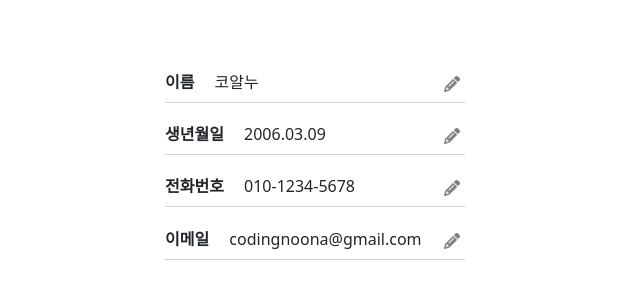
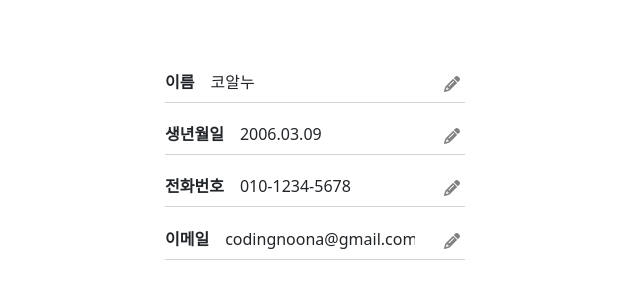
Before and after one commit to busan-bae/group_forth, a plain HTML site: page html/mypage.html in a window 1280 px wide. Shown: the part 216-517 px from the top of the page, 477-1117 px from the left. Drawn offline with nearby package versions, Linux system fonts and the light colour scheme.

Commit message:
local storage update

```diff
--- a/JS/mypage.js
+++ b/JS/mypage.js
@@ -28,11 +28,21 @@ pencilIcon.forEach((item, index) => {
     } else {
       // 편집 완료를 눌렀을 때
       if (profileRender(index)) { // 유효성 검사 후 렌더가 되고 true 를 반환받았을때
+        window.localStorage.setItem("profile", JSON.stringify(myProfile)); // 로컬 스토리지에 프로필 객체 저장
         profileItem[index].contentEditable = "false";
         profileInfo[index].style.borderColor = "lightgray";
         item.style.color = "gray";
         isEditable[index] = false;
       }
+    }
+  });
+});
+
+profileItem.forEach((item, index) => {
+  item.addEventListener("keydown", (event) => {
+    if (event.key === "Enter") {
+      event.preventDefault();
+      console.log("enter");
     }
   });
 });
@@ -44,6 +54,7 @@ inputFile.addEventListener("change", () => {
   fReader.onloadend = (event) => {
     profileIMG.style.backgroundImage = `url(${event.target.result})`;
     imgRoot = event.target.result;
+    window.localStorage.setItem("imgAdress", imgRoot);
   };
 });
 
@@ -189,4 +200,24 @@ const profileRender = (index) => {
   }
 };
 
-export default imgRoot;
+if (window.localStorage.getItem("profile") === null) { // 로컬 스토리지가 비어있을 경우 (프로필 설정을 한번도 안한 경우)
+  window.localStorage.setItem("profile", JSON.stringify(myProfile)); // 로컬 스토리지를 디폴트 값으로 저장
+}
+if (window.localStorage.getItem("imgAdress") === null) { // 이미지 스토리지가 비어있을 경우
+  window.localStorage.setItem("imgAdress", imgRoot); // 이미지 스토리지를 디폴트 값으로 저장
+}
+
+for(let i = 0; i <= 3; i++) { // 로컬 스토리지에 저장되어있는 객체를 가져와서 프로필에 렌더
+  if (i === 0) {
+    profileItem[i].textContent = JSON.parse(window.localStorage.getItem("profile")).name;
+  } else if (i === 1) {
+    profileItem[i].textContent = JSON.parse(window.localStorage.getItem("profile")).birth;
+  } else if (i === 2) {
+    profileItem[i].textContent = JSON.parse(window.localStorage.getItem("profile")).phone;
+  } else {
+    profileItem[i].textContent = JSON.parse(window.localStorage.getItem("profile")).email;
+  }
+}
+profileIMG.style.backgroundImage = `url(${window.localStorage.getItem("imgAdress")})`; // 프로필 이미지 렌더
+
+export default imgRoot; // 프로필 이미지 주소값 내보내기
--- a/Style/mypage.css
+++ b/Style/mypage.css
@@ -76,9 +76,15 @@
   position: relative;
 }
 .profile-item {
+  display: inline-block;
+  position: absolute;
+  top: 0;
   outline: none;
+  width: 190px;
   margin-left: 1rem;
   font-weight: 500;
+  white-space: nowrap;
+  overflow: hidden;
 }
 .profile i {
   position: absolute;
--- a/html/mypage.html
+++ b/html/mypage.html
@@ -39,19 +39,19 @@
           <!-- 프로필 정보 -->
           <div class="col-lg-3 col-sm-12 profile-info">
             <div class="profile">
-              이름 <span class="profile-item">코알누</span>
+              이름 <span class="profile-item"></span>
               <i class="fa-solid fa-pencil"></i>
             </div>
             <div class="profile">
-              생년월일 <span class="profile-item">2006.03.09</span>
+              생년월일 <span class="profile-item"></span>
               <i class="fa-solid fa-pencil"></i>
             </div>
             <div class="profile">
-              전화번호 <span class="profile-item">010-1234-5678</span>
+              전화번호 <span class="profile-item"></span>
               <i class="fa-solid fa-pencil"></i>
             </div>
             <div class="profile">
-              이메일 <span class="profile-item">codingnoona@gmail.com</span>
+              이메일 <span class="profile-item"></span>
               <i class="fa-solid fa-pencil"></i>
             </div>
           </div>
@@ -74,6 +74,6 @@
       integrity="sha384-YvpcrYf0tY3lHB60NNkmXc5s9fDVZLESaAA55NDzOxhy9GkcIdslK1eN7N6jIeHz"
       crossorigin="anonymous"
     ></script>
-    <script src="../JS/mypage.js"></script>
+    <script type="module" src="../JS/mypage.js"></script>
   </body>
 </html>
```
